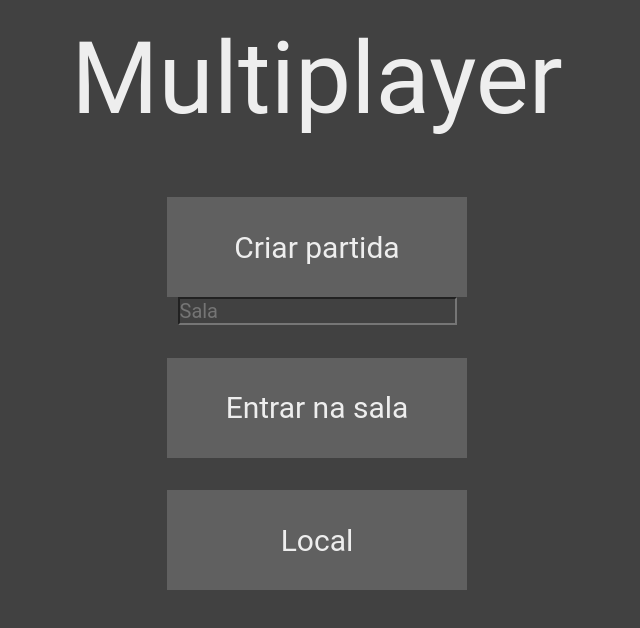
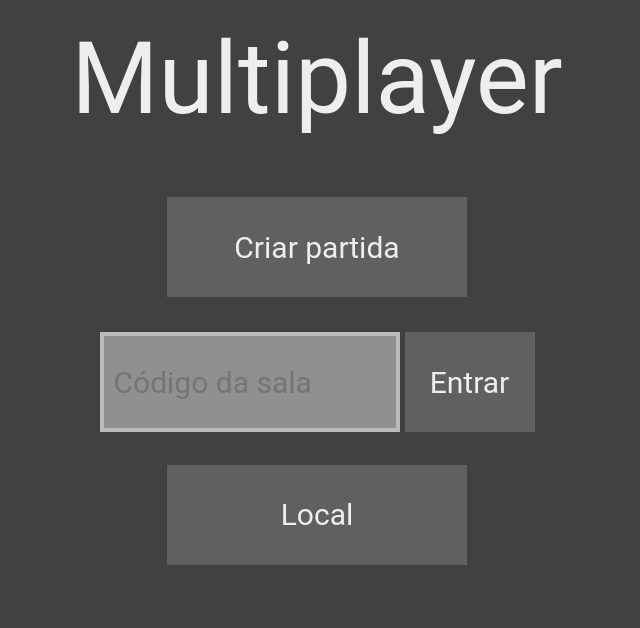
Before and after one commit to JoaoPedroCamargo/tictactoe-FOG, a React (Create React App) app: page /multiplayer in a window 1280 px wide. Shown: the top 628 px of the page, without its empty margins (323-963 px from the left). Built offline with nearby package versions, Linux system fonts and the light colour scheme.

Commit message:
parte visual completa

```diff
--- a/package.json
+++ b/package.json
@@ -9,10 +9,12 @@
     "@types/jest": "^26.0.15",
     "@types/node": "^12.0.0",
     "@types/react": "^17.0.0",
+    "@types/react-copy-to-clipboard": "^5.0.0",
     "@types/react-dom": "^17.0.0",
     "@types/react-router-dom": "^5.1.7",
     "@types/styled-components": "^5.1.9",
     "react": "^17.0.2",
+    "react-copy-to-clipboard": "^5.0.3",
     "react-dom": "^17.0.2",
     "react-hook-form": "^7.8.2",
     "react-router-dom": "^5.2.0",
--- a/src/components/Board/index.tsx
+++ b/src/components/Board/index.tsx
@@ -81,7 +81,10 @@ const GameBoard: React.FC<BoardProps> = ({ gameMode }) => {
   }, [IAmove, Xturn, gameMode]);
 
   const handleClick = (index: number) => {
-    if(grid[index] === null && Xturn) {
+    if(grid[index] === null && Xturn && gameMode !== 'local') {
+      move(index);
+      setXturn(!Xturn);
+    } else if (gameMode === 'local' && grid[index] === null){
       move(index);
       setXturn(!Xturn);
     }
@@ -120,7 +123,7 @@ const GameBoard: React.FC<BoardProps> = ({ gameMode }) => {
   return (
     <>
     <TitleContainer>
-      Player: {Xturn ? 'X' : 'O'}
+      {Xturn ? 'Sua vez' : 'Vez do oponente'}
     </TitleContainer>
     <ContainerRow>
       <ContainerColumn>
--- a/src/components/OnlineBoard/index.tsx
+++ b/src/components/OnlineBoard/index.tsx
@@ -1,6 +1,7 @@
 import React, { useCallback, useEffect, useState } from 'react';
 import socketIoClient from 'socket.io-client';
 import { useHistory } from 'react-router';
+import { CopyToClipboard } from 'react-copy-to-clipboard';
 
 import Square from '../Square/index';
 
@@ -124,7 +125,10 @@ const OnlineGameBoard: React.FC<RoomProps> = ({ roomCode }) => {
     return (
         <>
         <TitleContainer>
-            {currentTurn === currentPlayer ? <>Sua vez</> : <>Vez do oponente</>}
+            {roomFull ?
+            currentTurn === currentPlayer ? <>Sua vez</> : <>Vez do oponente</>
+            : <>Esperando outro jogador</>
+            }
         </TitleContainer>
         <ContainerRow>
             <ContainerColumn>
@@ -147,7 +151,9 @@ const OnlineGameBoard: React.FC<RoomProps> = ({ roomCode }) => {
         </ContainerRow>
 
         <TitleContainer>
-            Room: {roomCode}
+            <CopyToClipboard text={`https://tictactoefog.netlify.app/onlineGame/${roomCode}`}>
+                <button>Room: {roomCode}</button>
+            </CopyToClipboard>
         </TitleContainer>
         </>
     );
--- a/src/components/OnlineBoard/styles.ts
+++ b/src/components/OnlineBoard/styles.ts
@@ -24,4 +24,22 @@ export const TitleContainer = styled.div`
     justify-content: center;
 
     margin: 10px;
+
+    button {
+    width: 250px;
+    height: 50px;
+    font-size: 30px;
+
+    margin-top: 10px;
+
+    border: 0;
+
+    cursor: pointer;
+
+    &:hover {
+      background-color: #505050;
+      transition: all 0.2s, color 0.2s;
+    }
+
+  }
 `;
--- a/src/pages/MultiplayerMode/index.tsx
+++ b/src/pages/Multiplayer/index.tsx
@@ -3,7 +3,7 @@ import { useHistory, Link } from 'react-router-dom';
 
 import { generateRoomCode } from '../../utils/generateRoomCode';
 
-import {Container, MenuContainer} from './styles';
+import {Container, MenuContainer, FormContainer} from './styles';
 
 
 const MultiplayerMode: React.FC = () => {
@@ -22,12 +22,13 @@ const MultiplayerMode: React.FC = () => {
       Multiplayer
       <MenuContainer>
         <button onClick={goToMultiplayer}>Criar partida</button>
+        <FormContainer>
+          <input type="text" placeholder="Código da sala" id="roomCode" name="roomCode" onChange={(event => setRoom(event.target.value))} />
 
-        <input type="text" placeholder="Sala" id="roomCode" name="roomCode" onChange={(event => setRoom(event.target.value))} />
-
-        <Link onClick={e => !room ? e.preventDefault() : null} to={`/onlineGame/${room}`}>
-          <button>Entrar na sala</button>
-        </Link>
+          <Link onClick={e => !room ? e.preventDefault() : null} to={`/onlineGame/${room}`}>
+            Entrar
+          </Link>
+        </FormContainer>
 
         <Link to="/game/local">
           <button>Local</button>
--- /dev/null
+++ b/src/pages/Multiplayer/styles.ts
@@ -0,0 +1,80 @@
+import styled from 'styled-components';
+
+export const Container = styled.div`
+  align-items: center;
+  justify-content: center;
+  text-align: center;
+
+  font-size: 100px;
+
+  margin-top: 20px;
+`;
+
+export const FormContainer = styled.div`
+  display: flex;
+  align-items: center;
+  justify-content: center;
+  text-align: center;
+
+  font-size: 100px;
+
+  margin-top: 35px;
+
+  input {
+    width: 300px;
+    height: 100px;
+
+    font-size: 30px;
+    color: #505050;
+
+    background-color: #909090;
+    border-width: 4px;
+    border-color: #bbbbbb;
+    border-style: solid;
+
+    padding: 10px;
+  }
+
+  a {
+    display: flex;
+    align-items: center;
+    justify-content: center;
+    width: 130px;
+    height: 100px;
+
+    font-size: 30px;
+    text-decoration: none;
+
+    margin-left: 5px;
+
+    background-color: #606060;
+
+  }
+`;
+
+export const MenuContainer = styled.div`
+  display: flex;
+  flex-direction: column;
+  align-items: center;
+  margin-top: 50px;
+
+
+  button {
+    width: 300px;
+    height: 100px;
+    font-size: 30px;
+
+    margin-top: 10px;
+
+    border: 0;
+    background-color: #606060;
+
+    cursor: pointer;
+
+    &:hover {
+      background-color: #909090;
+      transition: all 0.2s, color 0.2s;
+    }
+
+  }
+`;
--- a/src/pages/MultiplayerMode/styles.ts
+++ /dev/null
@@ -1,38 +0,0 @@
-import styled from 'styled-components';
-
-export const Container = styled.div`
-  align-items: center;
-  justify-content: center;
-  text-align: center;
-
-  font-size: 100px;
-
-  margin-top: 20px;
-`;
-
-export const MenuContainer = styled.div`
-  display: flex;
-  flex-direction: column;
-  align-items: center;
-  margin-top: 50px;
-
-
-  button {
-    width: 300px;
-    height: 100px;
-    font-size: 30px;
-
-    margin-top: 10px;
-
-    border: 0;
-    background-color: #606060;
-
-    cursor: pointer;
-
-    &:hover {
-      background-color: #909090;
-      transition: all 0.2s, color 0.2s;
-    }
-
-  }
-`;
--- a/src/pages/OnlineGame/styles.ts
+++ /dev/null
@@ -1,5 +0,0 @@
-import styled from 'styled-components';
-
-export const Container = styled.div`
-
-`;
--- a/src/pages/Game/index.tsx
+++ b/src/pages/SingleplayerGame/index.tsx
@@ -7,7 +7,7 @@ interface GameProps {
   difficulty: 'easy' | 'meddium' | 'hard' | 'local' | 'online';
 }
 
-const Game: React.FC<GameProps> = () => {
+const SingleplayerGame: React.FC<GameProps> = () => {
   const { difficulty } = useParams<GameProps>();
 
   return (
@@ -17,4 +17,4 @@ const Game: React.FC<GameProps> = () => {
   );
 };
 
-export default Game;
+export default SingleplayerGame;
--- a/src/routes/Router.tsx
+++ b/src/routes/Router.tsx
@@ -4,8 +4,8 @@ import { Switch, Route } from 'react-router-dom';
 import Home from '../pages/Home/index';
 import HowToPlay from '../pages/HowToPlay/index';
 import Dificulty from '../pages/Dificulty/index';
-import Game from '../pages/Game/index';
-import MultiplayerMode from '../pages/MultiplayerMode/index';
+import Game from '../pages/SingleplayerGame/index';
+import MultiplayerMode from '../pages/Multiplayer/index';
 import OnlineGame from '../pages/OnlineGame/index';
 
 const Routes: React.FC = () => (
```
Also changed, not shown: 1 other file (tests, documents, lock files or other folders).
